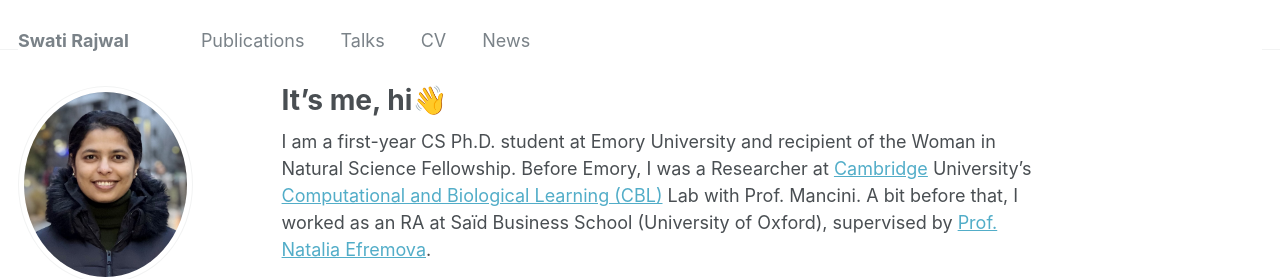
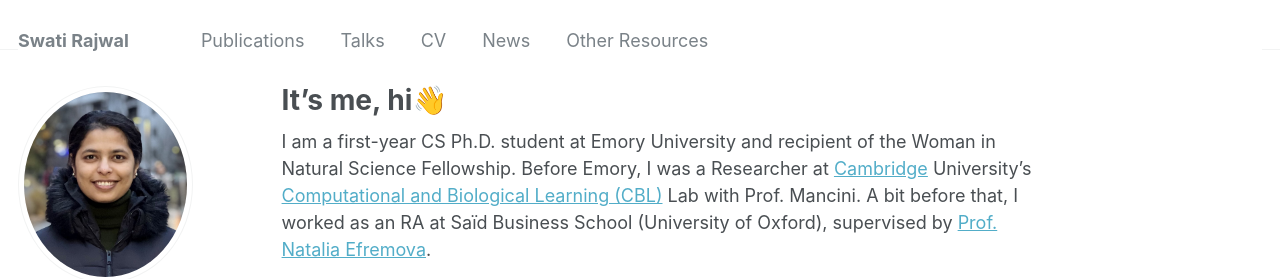
Before and after one commit to swati-rajwal/swati-rajwal.github.io, a Jekyll site: the page built from _pages/about.md, in a window 1280 px wide. Shown: the top 279 px of the page. Built offline with Jekyll 4.4.1, drawn with Linux system fonts in a browser that asks for light colours; some web fonts are replaced.

Commit message:
Update navigation.yml

```diff
--- a/_data/navigation.yml
+++ b/_data/navigation.yml
@@ -22,5 +22,5 @@ main:
   - title: "News"
     url: /news/
 
-  # - title: "Guide"
-  #   url: /markdown/
+  - title: "Other Resources"
+    url: /resources/
```
